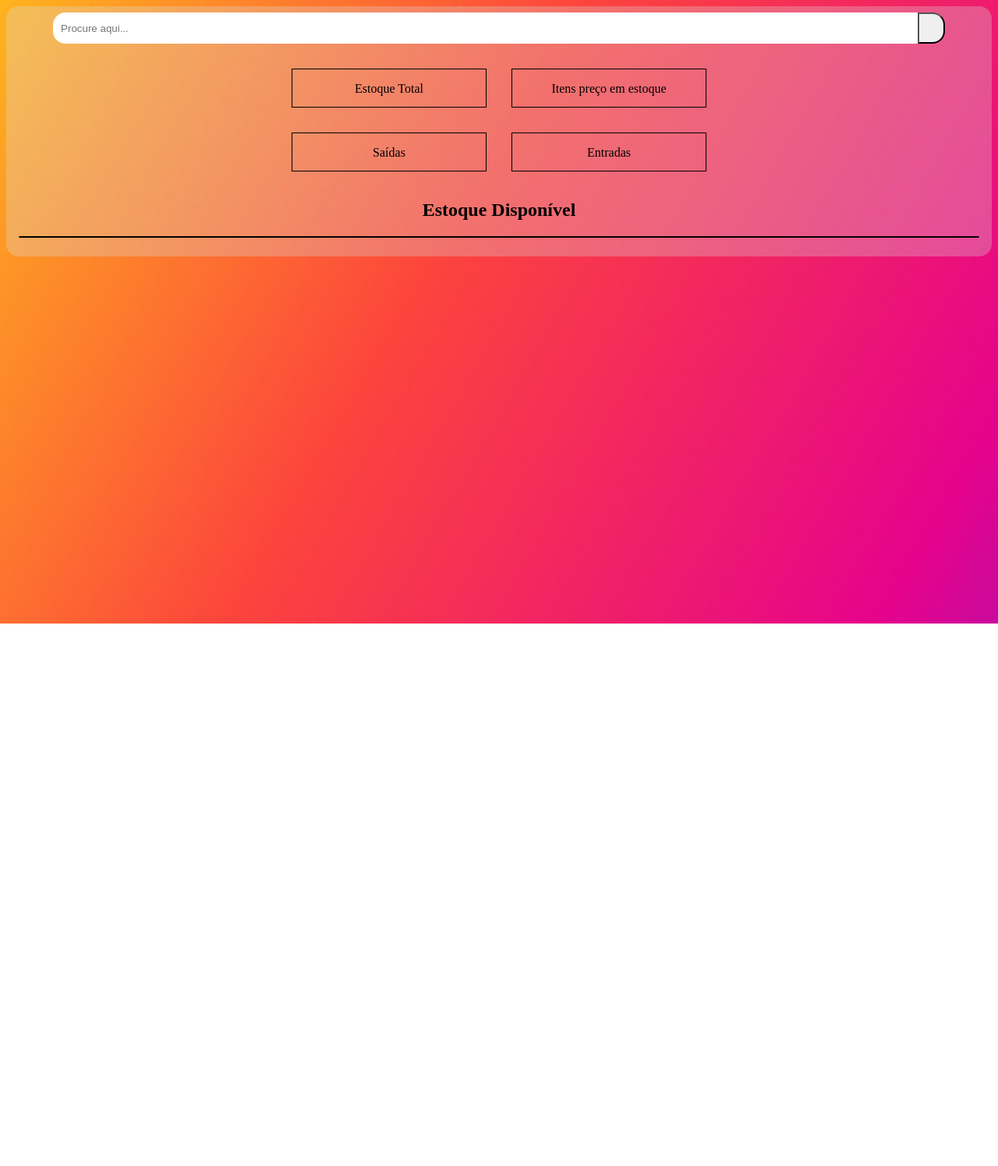
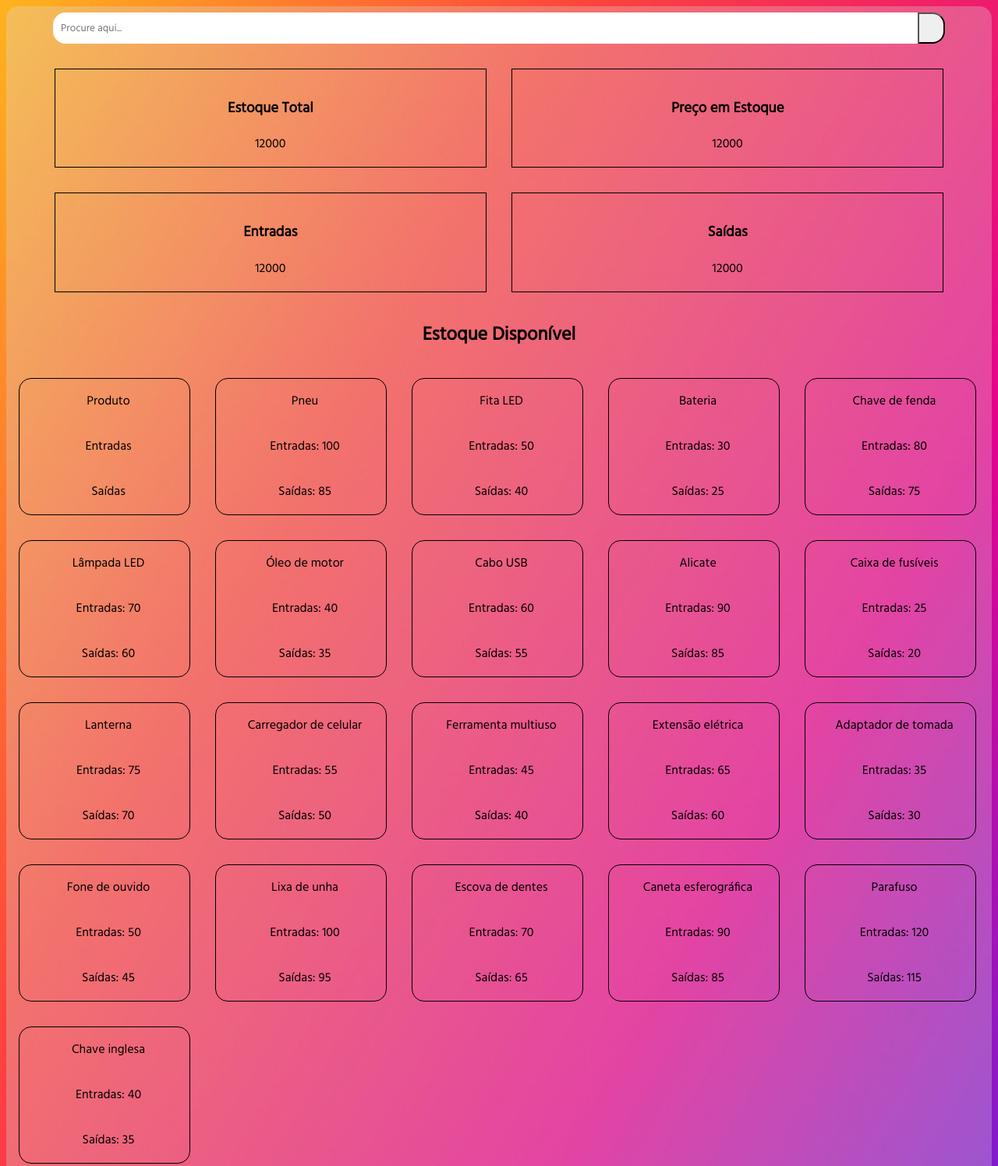
Before and after one commit to Guilherme8782/projeto-estoque, a website: page assets/pages/main.html in a window 1280 px wide. Shown: the top 1496 px of the page at 78% size. Before the commit the page ends 800 px from the top, so only its background shows below. Drawn offline with Linux system fonts and the light colour scheme.

Commit message:
sistema de pesquisa por classe e estilização básica

```diff
--- a/assets/css/index.css
+++ b/assets/css/index.css
@@ -1,4 +1,5 @@
 * {
+    font-family: 'Hind', sans-serif;
     box-sizing: border-box;
 }
 
@@ -55,30 +56,46 @@ main {
     justify-content: center;
 }
 
+.content1, .content2, .content3, .content4 {
+    width: 45%;
+    text-align: center;
+    margin: 1rem;
+    padding: 1rem;
+    border: 1px solid black;
+    list-style: none;
+    transition: transform 0.3s ease;
+}
+
+.content1:hover, .content2:hover, .content3:hover, .content4:hover, .produto:hover {
+    cursor: pointer;
+    background-color: rgba(255, 255, 255, 0.716);
+    transform: translateY(-5px);
+}
+
 .part2 {
     margin-top: 0px;
-}
-
-.part1 .content1, .part1 .content2, .part2 .content3, .part2 .content4 {
-    margin: 1rem;
-    text-align: center;
-    width: 250px;
-    height: 50px;
-    padding: 1rem;
-    border: 1px solid black;
 }
 
 section h1 {
     text-align: center;
 }
 
-.produtos {
+.estoquecontent {
+    display: flex;
+    flex-direction: row;
+    flex-wrap: wrap;
+}
+
+.produto {
     display: flex;
     flex-direction: column;
+    text-align: center;
+    width: 220px;
     border: 1px solid black;
     border-radius: 1rem;
     margin: 1rem;
     padding-left: 10px;
+    transition: transform 0.3s ease;
 }
 
 @media (min-width:622px) {
@@ -86,3 +103,9 @@ section h1 {
         width: 90%;
     }
 }
+
+@media (max-width:688px) {
+    .content1, .content2, .content3, .content4 {
+        width: 75%;
+    }
+}
--- /dev/null
+++ b/assets/js/static/header.js
@@ -0,0 +1,10 @@
+const entradasnum = document.querySelectorAll('.entrada')
+const saidasnum = document.querySelectorAll('.saida')
+
+function somaentradas() {
+    const teste = entradasnum.forEach((element) => {
+        const convert = element.textContent
+        const onlynum = convert.slice(10)
+        var convertnum = Number(onlynum)
+    })
+}
--- /dev/null
+++ b/assets/js/static/search.js
@@ -0,0 +1,20 @@
+function search() {
+    const input = document.querySelector('.inputsearch').value
+    const produtos = document.querySelectorAll('.nome')
+
+    for (let i = 0; i < produtos.length; i++) {
+        const element = produtos[i];
+        const convertelement = element.textContent
+
+        if (input.toLowerCase() != convertelement.toLowerCase()) {
+            if (i == produtos.length - 1) {
+                console.log('Produto Não Encontrado')
+            } else {
+                continue
+            }
+        } else {
+            console.log(`Produto Encontrado ${convertelement}`)
+            break
+        }
+    }
+}
--- a/assets/pages/main.html
+++ b/assets/pages/main.html
@@ -3,9 +3,14 @@
 <head>
     <meta charset="UTF-8">
     <meta name="viewport" content="width=device-width, initial-scale=1.0">
+    <title>Document</title>
+
     <link rel="stylesheet" href="../css/index.css">
-    <title>Document</title>
+    <link rel="preconnect" href="https://fonts.googleapis.com">
+    <link rel="preconnect" href="https://fonts.gstatic.com" crossorigin>
+    <link href="https://fonts.googleapis.com/css2?family=Hind&display=swap" rel="stylesheet">
 </head>
+
 <body>
     <main>
 
@@ -13,41 +18,155 @@
             <nav>
                 <div class="navbarcontent">
                     <input type="text" class="inputsearch" placeholder="Procure aqui...">
-                    <button type="button" class="btnsearch"></button>
+                    <button type="button" onclick="search()" class="btnsearch"></button>
                 </div>
             </nav>
         </header>
 
         <section class="estatics">
             <div class="part1">
-                <p class="content1">
-                    Estoque Total
-                </p>
+                    <ol onclick="somaentradas()" class="content1">
+                        <h3>Estoque Total</h3>
+                        <li>12000</li>
+                    </ol>
 
-                <p class="content2">
-                Itens preço em estoque
-                </p>
+                    <ol class="content2">
+                        <h3>Preço em Estoque</h3>
+                        <li>12000</li>
+                    </ol>
             </div>
 
             <div class="part2">
-                <p class="content3">
-                    Saídas
-                </p>
+                <ol class="content3">
+                    <h3>Entradas</h3>
+                    <li>12000</li>
+                </ol>
 
-                <p class="content4">
-                Entradas
-                </p>
+                <ol class="content4">
+                    <h3>Saídas</h3>
+                    <li>12000</li>
+                </ol>
+
             </div>
 
         </section>
 
         <section>
             <h1>Estoque Disponível</h1>
-            <div class="produtos"></div>
+            <section class="estoquecontent">
+              <div class="produto">
+                <p class="nome">Produto</p>
+                <p class="entrada">Entradas</p>
+                <p class="saida">Saídas</p>
+            </div>
+            <div class="produto">
+                <p class="nome">Pneu</p>
+                <p class="entrada">Entradas: 100</p>
+                <p class="saida">Saídas: 85</p>
+            </div>
+            <div class="produto">
+                <p class="nome">Fita LED</p>
+                <p class="entrada">Entradas: 50</p>
+                <p class="saida">Saídas: 40</p>
+            </div>
+            <div class="produto">
+                <p class="nome">Bateria</p>
+                <p class="entrada">Entradas: 30</p>
+                <p class="saida">Saídas: 25</p>
+            </div>
+            <div class="produto">
+                <p class="nome">Chave de fenda</p>
+                <p class="entrada">Entradas: 80</p>
+                <p class="saida">Saídas: 75</p>
+            </div>
+            <div class="produto">
+                <p class="nome">Lâmpada LED</p>
+                <p class="entrada">Entradas: 70</p>
+                <p class="saida">Saídas: 60</p>
+            </div>
+            <div class="produto">
+                <p class="nome">Óleo de motor</p>
+                <p class="entrada">Entradas: 40</p>
+                <p class="saida">Saídas: 35</p>
+            </div>
+            <div class="produto">
+                <p class="nome">Cabo USB</p>
+                <p class="entrada">Entradas: 60</p>
+                <p class="saida">Saídas: 55</p>
+            </div>
+            <div class="produto">
+                <p class="nome">Alicate</p>
+                <p class="entrada">Entradas: 90</p>
+                <p class="saida">Saídas: 85</p>
+            </div>
+            <div class="produto">
+                <p class="nome">Caixa de fusíveis</p>
+                <p class="entrada">Entradas: 25</p>
+                <p class="saida">Saídas: 20</p>
+            </div>
+            <div class="produto">
+                <p class="nome">Lanterna</p>
+                <p class="entrada">Entradas: 75</p>
+                <p class="saida">Saídas: 70</p>
+            </div>
+            <div class="produto">
+                <p class="nome">Carregador de celular</p>
+                <p class="entrada">Entradas: 55</p>
+                <p class="saida">Saídas: 50</p>
+            </div>
+            <div class="produto">
+                <p class="nome">Ferramenta multiuso</p>
+                <p class="entrada">Entradas: 45</p>
+                <p class="saida">Saídas: 40</p>
+            </div>
+            <div class="produto">
+                <p class="nome">Extensão elétrica</p>
+                <p class="entrada">Entradas: 65</p>
+                <p class="saida">Saídas: 60</p>
+            </div>
+            <div class="produto">
+                <p class="nome">Adaptador de tomada</p>
+                <p class="entrada">Entradas: 35</p>
+                <p class="saida">Saídas: 30</p>
+            </div>
+            <div class="produto">
+                <p class="nome">Fone de ouvido</p>
+                <p class="entrada">Entradas: 50</p>
+                <p class="saida">Saídas: 45</p>
+            </div>
+            <div class="produto">
+                <p class="nome">Lixa de unha</p>
+                <p class="entrada">Entradas: 100</p>
+                <p class="saida">Saídas: 95</p>
+            </div>
+            <div class="produto">
+                <p class="nome">Escova de dentes</p>
+                <p class="entrada">Entradas: 70</p>
+                <p class="saida">Saídas: 65</p>
+            </div>
+            <div class="produto">
+                <p class="nome">Caneta esferográfica</p>
+                <p class="entrada">Entradas: 90</p>
+                <p class="saida">Saídas: 85</p>
+            </div>
+            <div class="produto">
+                <p class="nome">Parafuso</p>
+                <p class="entrada">Entradas: 120</p>
+                <p class="saida">Saídas: 115</p>
+            </div>
+            <div class="produto">
+                <p class="nome">Chave inglesa</p>
+                <p class="entrada">Entradas: 40</p>
+                <p class="saida">Saídas: 35</p>
+            </div>
+
+            </section>
         </section>
 
     </main>
 
     <script src="../js/api/index.js"></script>
+    <script src="../js/static/search.js"></script>
+    <script src="../js/static/header.js"></script>
 </body>
 </html>
```
Also changed, not shown: package.json (added, +9 -0 lines).
